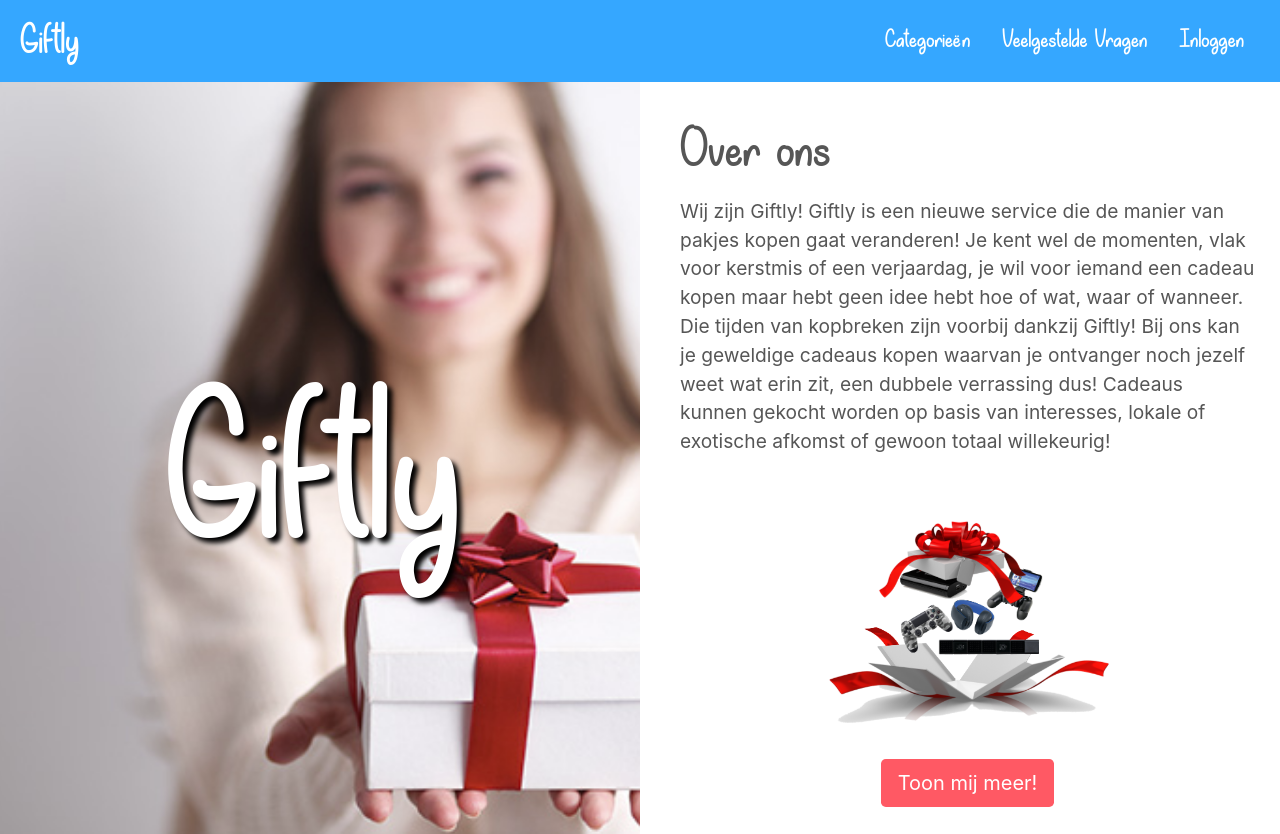
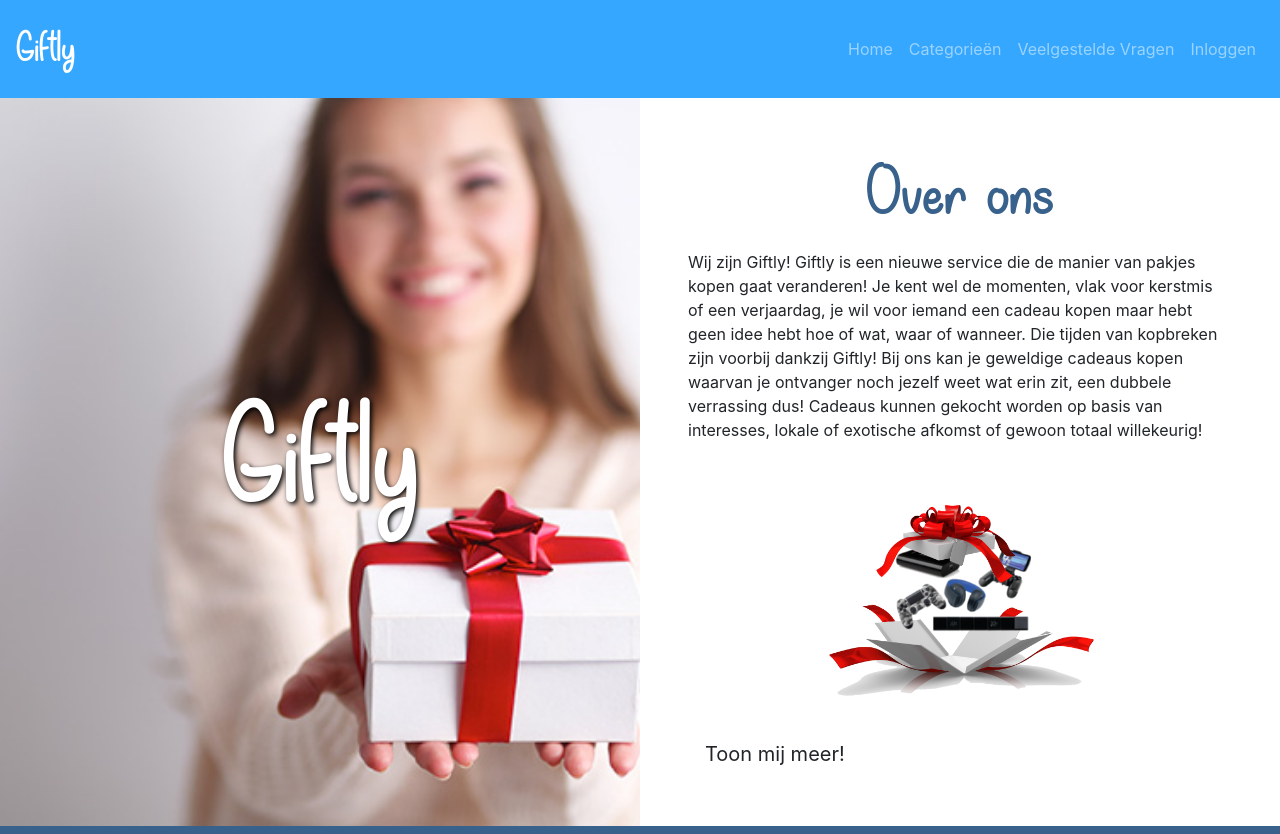
Before and after one commit to JensVanAssche/giftly, a Vue app: page / in a window 1280 px wide. Shown: the top 834 px of the page. Built offline with nearby package versions, Linux system fonts and the light colour scheme; a small style sheet from the web is missing.

Commit message:
Fixed jens css

```diff
--- a/src/App.vue
+++ b/src/App.vue
@@ -2,23 +2,31 @@
   <div id="app" class="d-flex flex-column">
 
     <!-- Navbar on the top -->
-    <div class="header">
-      <nav>
-        <router-link to="/" class="navbar-brand">
-          <p class="header-logo m-0">Giftly</p>
+      <nav class="navbar navbar-expand-lg navbar-dark bg-light-blue ">
+        <router-link to="/" class="navbar-brand header-logo">
+          Giftly
         </router-link>
-        <ul class="nav-list">
-          <li class="nav-list-item">
+        <button class="navbar-toggler" type="button" data-toggle="collapse" data-target="#navbarNav" aria-controls="navbarNav" aria-expanded="false" aria-label="Toggle navigation">
+          <span class="navbar-toggler-icon"></span>
+        </button>
+        <div class="collapse navbar-collapse" id="navbarNav">
+          <ul class="navbar-nav ml-auto">
+            <li class="nav-item">
+              <router-link to="/" class="nav-link">
+                Home
+              </router-link>
+            </li>
+            <li class="nav-item">
               <router-link to="/categories" class="nav-link">
                 Categorieën
               </router-link>
             </li>
-          <li class="nav-list-item">
+            <li class="nav-item">
               <router-link to="/faq" class="nav-link">
                 Veelgestelde Vragen
               </router-link>
             </li>
-          <li class="nav-list-item">
+            <li class="nav-item">
               <router-link v-if="$store.state.loginName == null" to="/login" class="nav-link">
                 Inloggen
               </router-link>
@@ -27,8 +35,8 @@
               </router-link>
             </li>
           </ul>
+        </div>
       </nav>
-    </div>
     <!-- Loads the current page -->
     <main>
       <!-- Display alerts -->
--- a/src/assets/scss/_variables.scss
+++ b/src/assets/scss/_variables.scss
@@ -9,3 +9,7 @@ $footer-text-color: white;
 $light-blue: #35A7FF;
 $dark-blue: #38618C;
 $bright-pink: #FF5964;
+
+$hero-text-size: 10rem;
+$hero-text-color: white;
+$hero-text-size-mobile: 5rem;
--- a/src/assets/scss/style.scss
+++ b/src/assets/scss/style.scss
@@ -1,9 +1,35 @@
 @import "variables";
 @import "fonts";
+@import "utils";
 @import "~bootstrap/scss/bootstrap";
+
+body {
+  overflow-y: scroll;
+  overflow-x: hidden;
+}
 
 #app {
   min-height: 100vh;
+}
+
+.heroimage {
+  width: 100%;
+  height: 100%;
+  object-fit: cover;
+}
+.text-wrapper {
+  position: absolute;
+  width: 100%;
+  height: 100%;
+  .hero-text {
+    font-size: $hero-text-size;
+    color: $hero-text-color;
+    font-family: $logo-font;
+    text-shadow: 2px 2px 5px black;
+    @include media-breakpoint-down(md) {
+      font-size: $hero-text-size-mobile;
+    }
+  }
 }
 
 footer {
@@ -17,23 +43,6 @@ footer {
   }
 }
 
-.btn-red {
-  background-color: $bright-pink;
-  color: #fff;
-
-  &:hover {
-    background-color: #000;
-  }
-}
-
-.btn-blue {
-  background-color: $dark-blue;
-  color: #fff;
-
-  &:hover {
-    background-color: #000;
-  }
-}
 
 .page-title {
   font-family: $logo-font;
@@ -42,111 +51,22 @@ footer {
   text-align: center;
 }
 
-body {
-  overflow-y: scroll;
-  overflow-x: hidden;
-}
-
-.header {
-  background-color: $light-blue;
-  padding: 0 20px;
-  width: 100vw;
-  margin-bottom: 20px;
-
-  a {
-    color: #fff;
-    font-family: $logo-font;
-  }
-
-  .header-logo {
+.header-logo {
     font-size: $logo-font-size;
     transition: 0.5s;
-
+    font-family: $logo-font;
     &:hover {
       //color: darken($font-color, 10);
       //color: lighten($font-color, 10);
       transform: scale(1.4, 1.4);
       transition: 0.5s;
     }
-  }
-
-  .nav-list {
-    margin: 0;
-    list-style-type: none;
-    overflow: auto;
-    float: right;
-    padding: 10px 0;
-
-    li {
-      float: left;
-    }
-
-    a {
-      font-size: 1.8em;
-    }
-  }
-}
-
-.home {
-  .home-left {
-    background-image: url("../public/img/heroimage1.png");
-    filter: grayscale(25%);
-    background-size: cover;
-    background-position: center;
-    //background-color: $background-color;
-    display: flex;
-    justify-content: center;
-    align-items: center;
-    margin-top: -20px;
-    height: 100vh;
-
-    h1 {
-      font-family: $logo-font;
-      color: #fff;
-      font-size: 15em;
-      text-shadow: 5px 5px 5px #000;
-    }
-  }
-
-  .home-right {
-    padding: 10px 40px;
-
-    h2 {
-      font-family: $logo-font;
-      color: $font-color;
-      font-size: 4em;
-    }
-
-    p {
-      color: $font-color;
-      font-size: 1.2em;
-    }
-
-    .slider {
-      display: flex;
-      flex-direction: column;
-      align-items: center;
-    }
-  }
 }
 
 .categories {
   .card {
     margin-bottom: 40px;
   }
-}
-
-.modal.fade.right {
-  h4 {
-    font-family: $logo-font;
-    font-size: 3em;
-  }
-
-  .btn { margin-right: 10px;}
-}
-
-.faq {
-
 }
 
 .login {
@@ -168,49 +88,3 @@ body {
 .checkout {
   h3, h4 { margin-top: 20px; }
 }
-
-.alert {
-  z-index: 5;
-  margin: 0 !important;
-}
-
-
-
-
-
-
-.modal.right .modal-dialog {
-  position: fixed;
-  margin: auto;
-  width: 100%;
-  height: 100%;
-  transform: translate3d(0%, 0, 0);
-}
-
-.modal.right .modal-content {
-  height: 100%;
-  overflow-y: auto;
-}
-
-.modal.right .modal-body {
-  padding: 15px 15px 80px;
-}
-
-.modal.right.fade .modal-dialog {
-  right: 0px;
-  transition: opacity 0.3s linear, right 0.3s ease-out;
-}
-
-.modal.right.fade.in .modal-dialog {
-  right: 0;
-}
-
-.modal-content {
-  border-radius: 0;
-  border: none;
-}
-
-.modal-header {
-  border-bottom-color: #EEEEEE;
-  background-color: #FAFAFA;
-}
--- /dev/null
+++ b/src/assets/scss/utils.scss
@@ -0,0 +1,68 @@
+.bg-light-blue {
+  background-color: $light-blue;
+}
+.btn-red {
+  background-color: $bright-pink;
+  color: #fff;
+
+  &:hover {
+    background-color: #000;
+  }
+}
+
+.btn-blue {
+  background-color: $dark-blue;
+  color: #fff;
+
+  &:hover {
+    background-color: #000;
+  }
+}
+.modal.fade.right {
+  h4 {
+    font-family: $logo-font;
+    font-size: 3em;
+  }
+
+  .btn { margin-right: 10px;}
+}
+.alert {
+  z-index: 5;
+  margin: 0 !important;
+}
+
+.modal.right .modal-dialog {
+  position: fixed;
+  margin: auto;
+  width: 100%;
+  height: 100%;
+  transform: translate3d(0%, 0, 0);
+}
+
+.modal.right .modal-content {
+  height: 100%;
+  overflow-y: auto;
+}
+
+.modal.right .modal-body {
+  padding: 15px 15px 80px;
+}
+
+.modal.right.fade .modal-dialog {
+  right: 0px;
+  transition: opacity 0.3s linear, right 0.3s ease-out;
+}
+
+.modal.right.fade.in .modal-dialog {
+  right: 0;
+}
+
+.modal-content {
+  border-radius: 0;
+  border: none;
+}
+
+.modal-header {
+  border-bottom-color: #EEEEEE;
+  background-color: #FAFAFA;
+}
--- a/src/views/Home.vue
+++ b/src/views/Home.vue
@@ -1,11 +1,14 @@
 <template>
-  <div class="home">
-    <div class="row">
-      <div class="col-md-6 home-left">
-        <h1>Giftly</h1>
+  <div class="container-fluid p-0">
+    <div class="row no-gutters">
+      <div class="col-12 col-md-6 position-relative">
+        <div class="text-wrapper d-flex justify-content-center align-items-center">
+          <span class="hero-text">Giftly</span>
+        </div>
+        <img src="img/heroimage1.png" class="heroimage">
       </div>
-      <div class="col-md-6 home-right">
-        <h2>Over ons</h2>
+      <div class="col-12 col-md-6 p-5">
+        <h2 class="page-title">Over ons</h2>
         <p>Wij zijn Giftly! Giftly is een nieuwe service die de manier van pakjes kopen gaat veranderen! Je kent wel de momenten, vlak voor kerstmis of een verjaardag, je wil voor iemand een cadeau kopen maar hebt geen idee hebt hoe of wat, waar of wanneer. Die tijden van kopbreken zijn voorbij dankzij Giftly! Bij ons kan je geweldige cadeaus kopen waarvan je ontvanger noch jezelf weet wat erin zit, een dubbele verrassing dus! Cadeaus kunnen gekocht worden op basis van interesses, lokale of exotische afkomst of gewoon totaal willekeurig!</p>
 
         <div class="slider">
```
Lines whose indentation alone changed are shown as unchanged.
